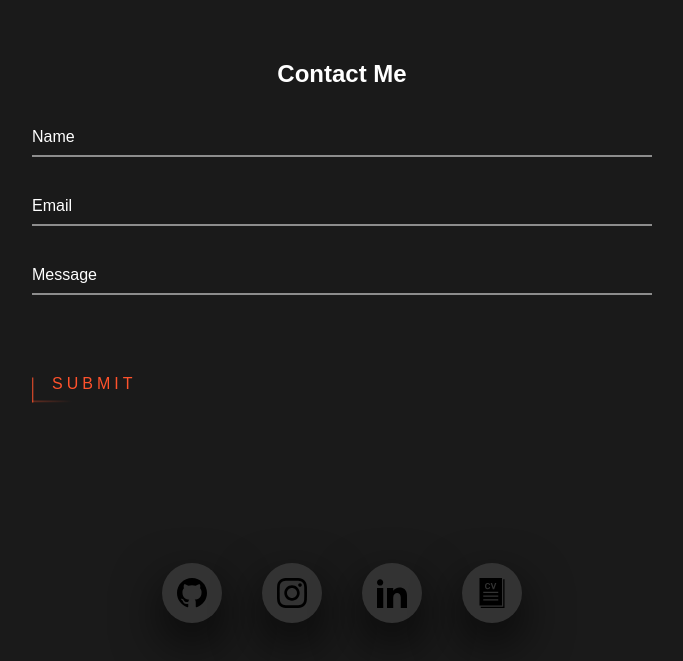
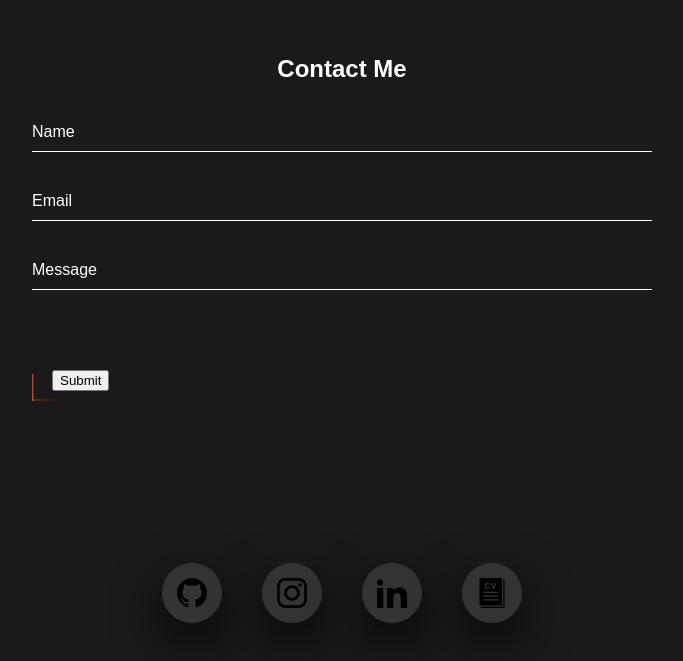
Before and after one commit to zains719/personal-website, a React (Create React App) app: page / in a window 1280 px wide. Shown: the part 7007-7668 px from the top of the page, without its empty margins (298-981 px from the left). Built offline with nearby package versions, Linux system fonts and the light colour scheme; a web font is replaced by a local one.

Commit message:
testing form

```diff
--- a/src/components/contact/index.js
+++ b/src/components/contact/index.js
@@ -16,7 +16,7 @@ const Contact = () => {
         <div className="contact-section">
             <div class="contact-container">
                 <h2>Contact Me</h2>
-                <form action="https://formsubmit.co/zain.14saleem@gmail.com" method="POST">
+                <form action="https://formsubmit.co/zain.14saleem@mail.com" method="POST">
                     <div class="user-box">
                         <input
                         type="text"
@@ -29,7 +29,7 @@ const Contact = () => {
                     </div>
                     <div class="user-box">
                         <input
-                        type="text"
+                        type="email"
                         name="email"
                         onChange={(e) => setEmail(e.target.value)}
                         />
@@ -50,7 +50,7 @@ const Contact = () => {
                         <span></span>
                         <span></span>
                         <span></span>
-                        Submit
+                        <input type='submit' value="Submit" />
                     </a>
                 </form>
             </div>
```
